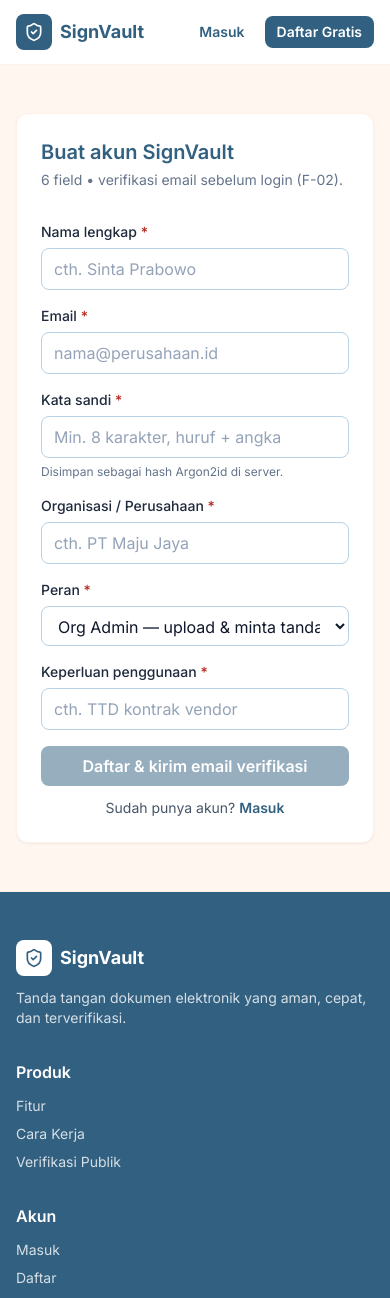
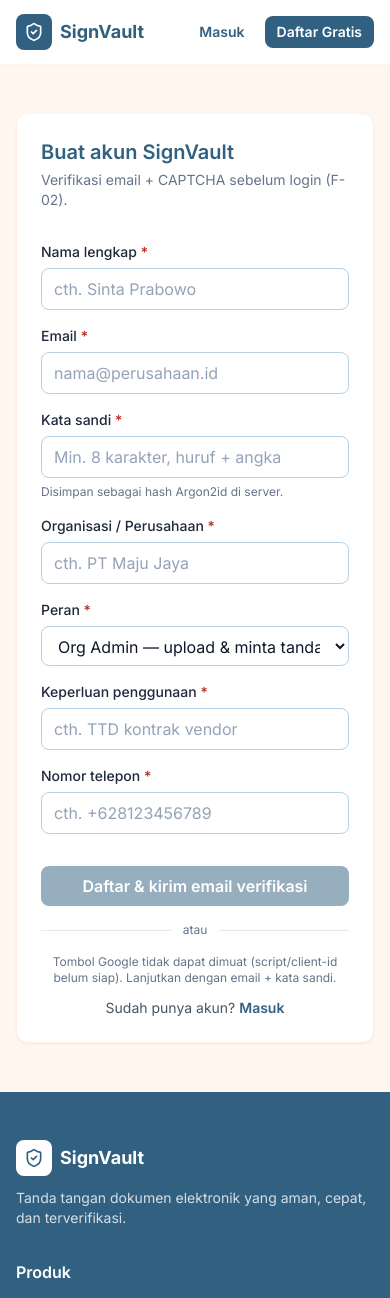
Before and after one commit to fawwazv/SecureSign, a Vue app in the folder apps/frontend/: page /register in a window 390 px wide. Shown: the top 1298 px of the page. Built offline with nearby package versions, Linux system fonts and the light colour scheme; no server answers.

Commit message:
feat(fe1): halaman register+login oauth-captcha (phone, Turnstile, tombol Google, redirect onboarding)

```diff
--- a/apps/frontend/src/pages/public/LoginPage.vue
+++ b/apps/frontend/src/pages/public/LoginPage.vue
@@ -4,6 +4,13 @@
       <Card class="w-full max-w-md" title="Masuk ke SignVault" subtitle="Gunakan email yang sudah terverifikasi.">
         <form class="space-y-4" novalidate @submit.prevent="onSubmit">
           <Alert v-if="authError" variant="error" title="Gagal masuk">{{ authError }}</Alert>
+          <Alert v-if="googleError" variant="error" title="Login Google gagal">{{ googleError }}</Alert>
+          <GoogleSignInButton text="signin_with" @credential="onGoogleCredential" />
+          <div class="flex items-center gap-3 text-xs text-slate-500" aria-hidden="true">
+            <span class="h-px flex-1 bg-slate-200"></span>
+            <span>atau dengan email</span>
+            <span class="h-px flex-1 bg-slate-200"></span>
+          </div>
           <Alert v-if="registered" variant="success" title="Registrasi berhasil">
             Akun dibuat. Cek email untuk verifikasi sebelum masuk.
           </Alert>
@@ -53,6 +60,7 @@
 import { computed, reactive, ref } from 'vue'
 import { useRoute, useRouter } from 'vue-router'
 import { Alert, Button, Card, Input } from '@/components/ui'
+import GoogleSignInButton from '@/components/auth/GoogleSignInButton.vue'
 import { useAuth } from '@/composables/useAuth'
 import { toApiCode } from '@/services/apiClient'
 import { isEmail } from '@/utils/validators'
@@ -63,6 +71,7 @@
 
 const email = ref('')
 const password = ref('')
+const googleError = ref('')
 const touched = reactive({ email: false, password: false })
 const registered = computed(() => route.query.registered === '1')
 
@@ -80,11 +89,16 @@
   touched.email = true
   touched.password = true
   if (!canSubmit.value) return
+  googleError.value = ''
   try {
     const { useAuthStore } = await import('@/stores/authStore')
     const store = useAuthStore()
     const user = await login(email.value.trim(), password.value)
     void store
+    if (store.needsOnboarding) {
+      await router.replace('/onboarding')
+      return
+    }
     const redirect = typeof route.query.redirect === 'string' ? route.query.redirect : ''
     if (redirect) await router.replace(redirect)
     else if (user.role === 'SUPER_ADMIN') await router.replace('/admin')
@@ -96,7 +110,26 @@
     if (toApiCode(e) === 'EMAIL_NOT_VERIFIED') {
       await router.replace({ path: '/verify-email', query: { email: email.value.trim() } })
     }
+    // 400 GOOGLE_ACCOUNT_USE_SSO -> pesan sudah di store, sorot tombol Google.
     /* error lain sudah di store */
   }
 }
+
+async function onGoogleCredential(idToken: string) {
+  googleError.value = ''
+  try {
+    const { useAuthStore } = await import('@/stores/authStore')
+    const store = useAuthStore()
+    const { needsOnboarding } = await store.loginWithGoogle(idToken)
+    if (needsOnboarding) {
+      await router.replace('/onboarding')
+      return
+    }
+    const redirect = typeof route.query.redirect === 'string' ? route.query.redirect : ''
+    if (redirect) await router.replace(redirect)
+    else await router.replace(store.roleHome())
+  } catch {
+    googleError.value = 'Login Google gagal. Coba lagi.'
+  }
+}
 </script>
--- a/apps/frontend/src/pages/public/RegisterPage.vue
+++ b/apps/frontend/src/pages/public/RegisterPage.vue
@@ -4,7 +4,7 @@
       <Card
         class="w-full max-w-lg"
         title="Buat akun SignVault"
-        subtitle="6 field • verifikasi email sebelum login (F-02)."
+        subtitle="Verifikasi email + CAPTCHA sebelum login (F-02)."
       >
         <form class="grid gap-4 sm:grid-cols-2" novalidate @submit.prevent="onSubmit">
           <div class="sm:col-span-2">
@@ -46,10 +46,28 @@
             id="purpose" v-model="form.purpose" label="Keperluan penggunaan" placeholder="cth. TTD kontrak vendor"
             required :error="err('purpose')" @blur="touch('purpose')"
           />
+          <Input
+            id="phone" v-model="form.phone" label="Nomor telepon" type="tel" autocomplete="tel"
+            placeholder="cth. +628123456789" required :error="err('phone')" @blur="touch('phone')"
+          />
+          <div class="sm:col-span-2">
+            <TurnstileWidget
+              ref="turnstileRef"
+              @verified="onCaptchaVerified"
+              @expired="onCaptchaExpired"
+            />
+          </div>
           <div class="sm:col-span-2">
             <Button type="submit" block :loading="isLoading" :disabled="!canSubmit">
               Daftar & kirim email verifikasi
             </Button>
+            <div class="my-4 flex items-center gap-3 text-xs text-slate-500" aria-hidden="true">
+              <span class="h-px flex-1 bg-slate-200"></span>
+              <span>atau</span>
+              <span class="h-px flex-1 bg-slate-200"></span>
+            </div>
+            <Alert v-if="googleError" variant="error" title="Login Google gagal">{{ googleError }}</Alert>
+            <GoogleSignInButton text="signup_with" @credential="onGoogleCredential" />
             <p class="mt-3 text-center text-sm text-slate-600">
               Sudah punya akun?
               <RouterLink to="/login" class="font-semibold text-deep-blue hover:underline">Masuk</RouterLink>
@@ -62,23 +80,33 @@
 </template>
 
 <script setup lang="ts">
-import { computed, reactive } from 'vue'
+import { computed, reactive, ref } from 'vue'
 import { useRouter } from 'vue-router'
 import { Alert, Button, Card, Input } from '@/components/ui'
+import GoogleSignInButton from '@/components/auth/GoogleSignInButton.vue'
+import TurnstileWidget from '@/components/auth/TurnstileWidget.vue'
 import { useAuth } from '@/composables/useAuth'
-import { isEmail, isStrongPassword } from '@/utils/validators'
+import { useAuthStore } from '@/stores/authStore'
+import { toApiCode } from '@/services/apiClient'
+import { isEmail, isPhone, isStrongPassword } from '@/utils/validators'
 
 const router = useRouter()
 const { register, isLoading, error: authError } = useAuth()
+const store = useAuthStore()
 
 const form = reactive({
   fullName: '',
   email: '',
   password: '',
   organization: '',
+  phone: '',
   role: 'ORG_ADMIN' as 'ORG_ADMIN' | 'SIGNER',
   purpose: '',
+  captchaToken: '',
 })
+const captchaKey = computed(() => import.meta.env.VITE_CAPTCHA_SITE_KEY ?? '')
+const turnstileRef = ref<InstanceType<typeof TurnstileWidget> | null>(null)
+const googleError = ref('')
 const touchedFields = reactive<Record<string, boolean>>({})
 
 function touch(k: string) {
@@ -96,6 +124,8 @@
       return isStrongPassword(form.password) ? '' : 'Min. 8 karakter, mengandung huruf + angka.'
     case 'organization':
       return form.organization.trim().length >= 2 ? '' : 'Organisasi wajib diisi.'
+    case 'phone':
+      return isPhone(form.phone) ? '' : 'Nomor telepon tidak valid (cth. +62812...).'
     case 'role':
       return ['ORG_ADMIN', 'SIGNER'].includes(form.role) ? '' : 'Pilih peran.'
     case 'purpose':
@@ -111,9 +141,30 @@
     isEmail(form.email) &&
     isStrongPassword(form.password) &&
     form.organization.trim().length >= 2 &&
+    isPhone(form.phone) &&
     form.purpose.trim().length >= 3 &&
+    (form.captchaToken.length > 0 || captchaKey.value.length === 0) &&
     !isLoading.value,
 )
+
+function onCaptchaVerified(token: string) {
+  form.captchaToken = token
+}
+
+function onCaptchaExpired() {
+  form.captchaToken = ''
+}
+
+async function onGoogleCredential(idToken: string) {
+  googleError.value = ''
+  try {
+    const { needsOnboarding } = await store.loginWithGoogle(idToken)
+    if (needsOnboarding) await router.replace('/onboarding')
+    else await router.replace(store.roleHome())
+  } catch (e) {
+    googleError.value = toApiCode(e) ? 'Login Google gagal. Coba lagi.' : 'Login Google gagal. Coba lagi.'
+  }
+}
 
 async function onSubmit() {
   Object.keys(form).forEach(touch)
@@ -124,12 +175,19 @@
       email: form.email.trim(),
       password: form.password,
       organization: form.organization.trim(),
+      phone: form.phone.trim(),
       role: form.role,
       purpose: form.purpose.trim(),
+      captchaToken: form.captchaToken || undefined,
     })
     await router.replace({ path: '/verify-email', query: { email: form.email.trim(), sent: '1' } })
-  } catch {
-    /* error di store */
+  } catch (e) {
+    // CAPTCHA gagal -> reset widget agar token baru bisa diminta.
+    if (toApiCode(e) === 'CAPTCHA_FAILED') {
+      form.captchaToken = ''
+      turnstileRef.value?.reset()
+    }
+    /* error lain sudah di store */
   }
 }
 </script>
```
